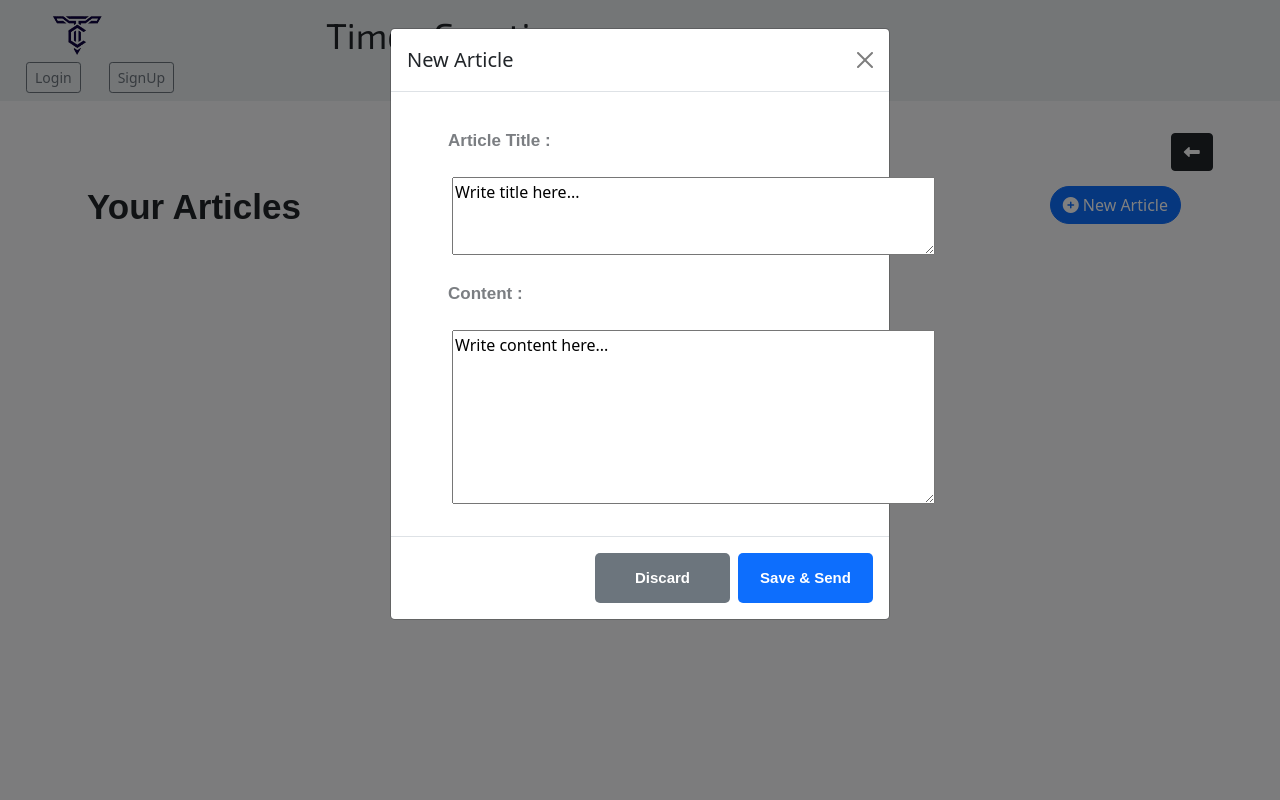
After one commit to cannibalcheeseburger/fakenews, a Django app: page /user/ in a window 1280 px wide, after a click on "New Article". The commit adds this page. Run offline with Django 3.2, Linux system fonts and the light colour scheme; data that the repository does not hold is empty; some libraries are stand-ins or nearby versions; some web fonts are replaced.

Commit message:
userdetails page added

```diff
--- a/news/urls.py
+++ b/news/urls.py
@@ -1,9 +1,13 @@
-from news.views import HomeListView,NewsDetailView
+from news.views import HomeListView,NewsDetailView,loginView,registerView,logoutUser,UserListView
 from django.urls import path,include
-#AgendaDetailView,
+
 
 urlpatterns = [
     path('',HomeListView.as_view(),name = 'home'),
     path('news_detail/<int:pk>',NewsDetailView.as_view(),name = 'news_detail'),
+    path('login/', loginView, name='login'),
+    path('register/', registerView, name='register'),
+    path('logout/',logoutUser, name='logout'),
+    path('user/', UserListView.as_view(), name='user'),
 
 ]
--- a/news/views.py
+++ b/news/views.py
@@ -1,6 +1,10 @@
-from django.shortcuts import render
+from django.shortcuts import render,redirect
 from .models import News
 from django.views.generic import ListView,DetailView
+from django.contrib.auth.forms import UserCreationForm
+from .forms import CreateUserForm
+from django.contrib import messages
+from django.contrib.auth import authenticate,login,logout
 
 # Create your views here.
 class HomeListView(ListView):
@@ -13,3 +17,40 @@ class NewsDetailView(DetailView):
     model = News
     template_name = 'news_detail.html'
     context_object_name = 'news'
+
+def loginView(request):
+    context= {}
+    if request.method=="POST":
+        username = request.POST.get("username")
+        password = request.POST.get("password")
+        user = authenticate(request, username=username, password=password)
+        if user is not None:
+            login(request, user)
+            return redirect('home')
+        else:
+            messages.info(request,"Username or Password is incorrect")
+            return render(request, 'login.html', context)
+    return render(request,'login.html',context)
+
+def registerView(request):
+    form = CreateUserForm()
+    if request.method == "POST":
+        form = CreateUserForm(request.POST)
+
+        if form.is_valid():
+            form.save()
+            user = form.cleaned_data.get('username')
+            messages.success(request,"Accout Created Successfully")
+            return redirect('login')
+    context= {'form':form}
+    return render(request,'register.html',context)
+
+def logoutUser(request):
+    logout(request)
+    return redirect('login')
+
+class UserListView(ListView):
+    model = News
+    template_name = 'userdetail.html'
+    context_object_name = 'news'
+    queryset = News.objects.order_by('-date')[:15]
--- a/templates/layout.html
+++ b/templates/layout.html
@@ -18,13 +18,14 @@
 <link href="https://fonts.googleapis.com/css2?family=Exo:ital,wght@0,300;0,500;1,300&display=swap" rel="stylesheet">
 <link href="https://fonts.googleapis.com/css2?family=Exo:ital,wght@1,200&display=swap" rel="stylesheet">
     <title>Times Cryptic</title>
+    <script src="https://kit.fontawesome.com/e2635e655a.js" crossorigin="anonymous"></script>
   </head>
   <body style=" background-color: #f8f9fa;">
 
     <nav class="navbar  navbar-light" style="background-color: #e9ecef;">
       <div class=" aligning container-fluid">
         <div class="navbar-brand brand-image">
-          <img  src="{% static 'logo.png' %}" alt="" width="40" height="30" class="d-inline-block align-text-top">
+          <img  src="{% static 'completed.png' %}" alt="" width="50" height="40" class="d-inline-block align-text-top">
 
 
         </div>
@@ -32,8 +33,8 @@
           Times Cryptic
         </span>
         <div class="d-flex">
-          <button class="btn btn-sm btn-outline-secondary btn-style" type="button">Login</button>
-          <button id="leftmost" class="btn btn-sm btn-outline-secondary btn-style" type="button">SignUp</button>
+          <button onclick="location.href = '{% url 'login' %}';"  class="btn btn-sm btn-outline-secondary btn-style" type="button">Login</button>
+          <button onclick="location.href = '{% url 'register' %}';" id="leftmost" class="btn btn-sm btn-outline-secondary btn-style" type="button">SignUp</button>
         </div>
       </div>
     </nav>
--- /dev/null
+++ b/templates/userdetail.html
@@ -0,0 +1,179 @@
+
+{% extends "layout.html" %}
+{% load static %}
+
+{% block content %}
+{% block styles %}
+
+
+    <link rel="stylesheet" href="{% static 'news-block.css' %}">
+
+
+<style>
+
+
+    .col-8 {
+    font-family: "Spartan",sans-serif;
+    margin: 0;
+    padding: 0;
+    font-size: 35px;
+    font-weight: 750;
+}
+
+.col-4 {
+    padding-top: 5px;
+    text-align:right;
+}
+    .row {
+    margin: 10px 5px ;
+}
+.input-group-text {
+    font-family: "Spartan",sans-serif;
+    font-size: 17px;
+    font-weight: 700;
+    border-radius: 5px;
+        color: #7b7e82;
+        background-color:#fff;
+    width: 120px;
+    height: 45px;
+    border: none;
+    outline: none;
+
+}
+
+.col-7 {
+    padding-top: 10px;
+}
+
+.col {
+    padding-top : 4px;
+}
+
+.styling {
+    font-family: "Spartan",sans-serif;
+    font-size: 15px;
+    font-weight: 700;
+    border-radius: 5px;
+    width: 135px;
+    height: 50px;
+    border: none;
+    outline: none;
+}
+
+
+</style>
+<div align="right" style="margin-right:4.2rem;"><button class="btn btn-dark" ><i class="fas fa-long-arrow-alt-left"></i></button></div>
+
+<div class="container">
+      <div class="row">
+        <div class="col-8">Your Articles</div>
+        <div class="col-4" >
+          <button type="button" class="btn rounded-pill btn-primary  " data-bs-toggle="modal" data-bs-target="#exampleModal">
+            <i class="fas fa-plus-circle"></i> New Article
+          </button>
+        </div>
+      </div>
+
+      <div
+      class="modal fade"
+      id="exampleModal"
+      tabindex="-1"
+      aria-labelledby="exampleModalLabel"
+      aria-hidden="true"
+    >
+      <div class="modal-dialog">
+        <div class="modal-content">
+          <div class="modal-header">
+            <h5 class="modal-title" id="exampleModalLabel">
+              New Article
+            </h5>
+            <button
+              type="button"
+              class="btn-close"
+              data-bs-dismiss="modal"
+              aria-label="Close"
+            ></button>
+          </div>
+
+          <div class="modal-body">
+            <div class="container">
+
+              <div class="row">
+                <div class="col-5">
+                  <span class="input-group-text">Article Title :</span>
+                </div>
+              </div>
+                <div class="row">
+                    <div class="col">
+                         <textarea id="modal-title" style="margin-left:1rem;" cols="50" rows="3" name="notes">Write title here...
+
+                  </textarea>
+                    </div>
+                </div>
+
+
+              <div class="row">
+                <div class="col-5">
+                  <span class="input-group-text">Content :</span>
+                </div>
+              </div>
+              <div class="row">
+                <div class="col">
+                  <textarea id="modal-content" style="margin-left:1rem;" cols="50" rows="7" name="notes">Write content here...
+
+                  </textarea>
+                </div>
+              </div>
+            </div>
+          </div>
+          <div class="modal-footer">
+            <button onClick="changevalues()"
+              type="button"
+              class="btn btn-secondary styling"
+              data-bs-dismiss="modal"
+            >
+              Discard
+            </button >
+            <button type="submit" onClick={} class="btn btn-primary styling " data-bs-dismiss="modal" >
+              Save & Send
+            </button>
+          </div>
+
+        </div>
+
+      </div>
+    </div>
+
+</div>
+
+<div class="container" >
+    <div class="row gy-5 overflow-hidden">
+<!--        {% for new in news%}-->
+
+    <div class="col-6" >
+     <div class="data-row">
+          <a href={% url 'news_detail' new.id %} style="display:inline-block; text-decoration:none">
+       <p id="title">{{new.title}}</p>
+            </a>
+     <span id="date">
+             {{new.date}}
+           </span> <div id="author" align="right">—  {{new.author}} </div>
+     </div>
+   </div>
+
+
+<!-- {% endfor %}-->
+    </div>
+</div>
+
+<script>
+       var title_change= document.getElementById("modal-title");
+        var content_change = document.getElementById("modal-content");
+
+        function changevalues() {
+            title_change.value = "Write title here...";
+            content_change.value = "Write content here...";
+        }
+</script>
+ {% endblock %}
+ {% endblock %}
```
Also changed, not shown: news/forms.py (added, +8 -0 lines), templates/login.html (added, +125 -0 lines), templates/register.html (added, +143 -0 lines), news/static/completed.png (added), news/static/logo.png (deleted).
